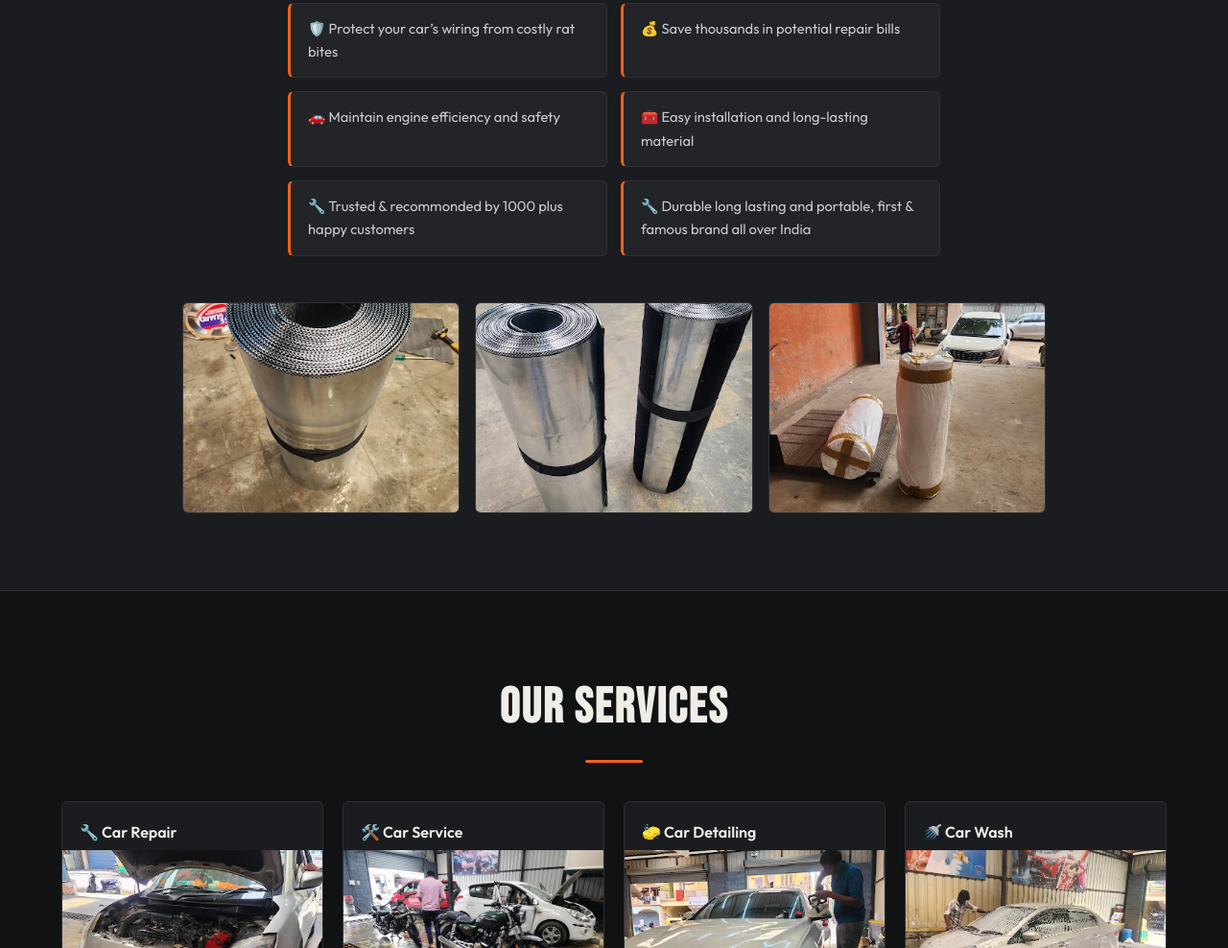
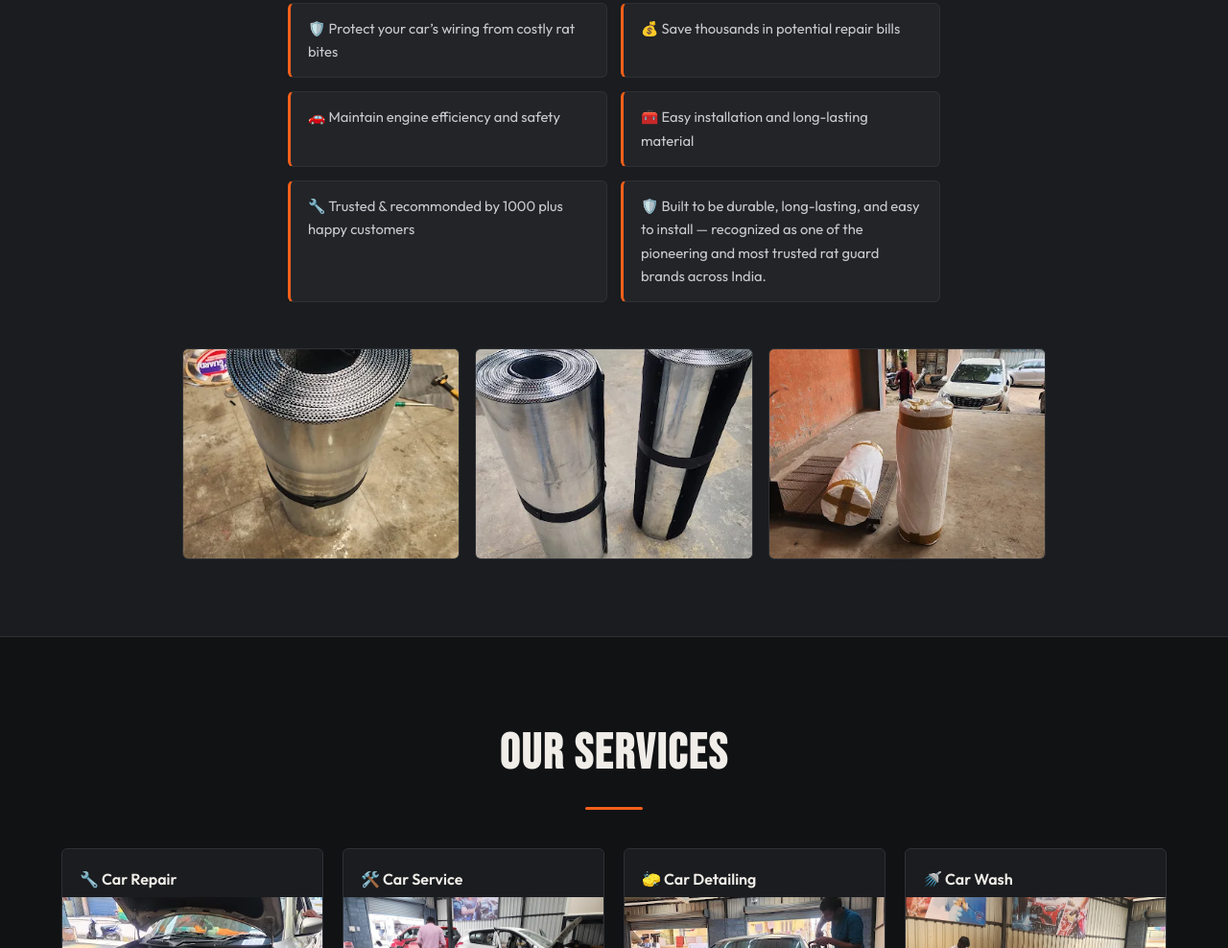
Before and after one commit to hanumanautomotive16-code/hanumanautomotive, a plain HTML site: page index.html in a window 1280 px wide. Shown: the part 1878-2866 px from the top of the page at 96% size. Drawn offline with Linux system fonts and the light colour scheme.

Commit message:
Update product description for rat guard

```diff
--- a/index.html
+++ b/index.html
@@ -71,7 +71,7 @@ Our rat guard is designed for long-lasting performance, resistance to rust, and
     <li>🚗 Maintain engine efficiency and safety</li>
     <li>🧰 Easy installation and long-lasting material</li>
     <li>🔧 Trusted & recommonded by 1000 plus happy customers</li>
-    <li>🔧 Durable long lasting and portable, first & famous brand all over India </li>
+    <li>🛡️ Built to be durable, long-lasting, and easy to install — recognized as one of the pioneering and most trusted rat guard brands across India. </li>
   </ul>
 
   <!-- Product Images -->
```
